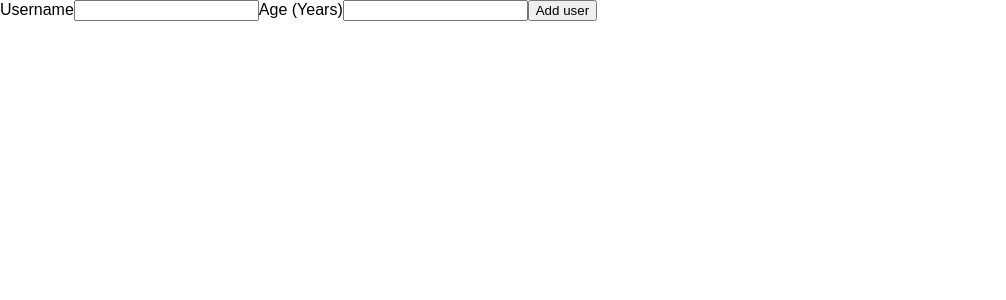
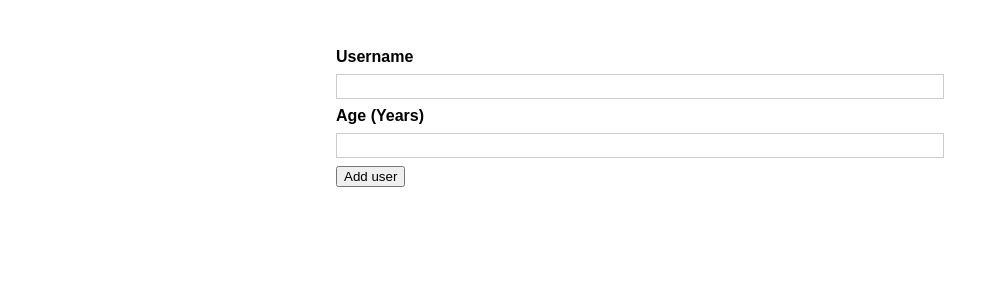
Before and after one commit to bruflor/task-project, a React (Create React App) app: page / in a window 1280 px wide. Shown: the top 300 px of the page, without its empty margins (0-1006 px from the left). Built offline with nearby package versions, Linux system fonts and the light colour scheme.

Commit message:
basic css card

```diff
--- a/src/components_user/AddUser.js
+++ b/src/components_user/AddUser.js
@@ -1,9 +1,13 @@
+import Card from "./cards/Card";
+import classes from "./AddUser.module.css";
+
 const AddUser = () => {
   const addUserHandler = (event) => {
     event.preventDefault();
   };
 
   return (
+    <Card className={classes.input}>
       <form onSubmit={addUserHandler}>
         <label htmlFor="username">Username</label>
         <input id="username" type="text"></input>
@@ -12,6 +16,7 @@
         <input id="age" type="number"></input>
         <button type="submit">Add user</button>
       </form>
+    </Card>
   );
 };
 
--- /dev/null
+++ b/src/components_user/AddUser.module.css
@@ -0,0 +1,26 @@
+.input {
+  margin: 2rem auto;
+  padding: 1rem;
+  width: 90%;
+  max-width: 40rem;
+}
+
+.input label {
+  display: block;
+  font-weight: bold;
+  margin-bottom: 0.5rem;
+}
+
+.input input {
+  font: inherit;
+  display: block;
+  width: 100%;
+  border: 1px solid #ccc;
+  padding: 0.15rem;
+  margin-bottom: 0.5rem;
+}
+
+.input input:focus {
+  outline: none;
+  border-color: #4f005f;
+}
--- a/src/components_user/cards/Card.js
+++ b/src/components_user/cards/Card.js
@@ -0,0 +1,9 @@
+import classes from "./Card.module.css";
+
+const Card = (props) => {
+  return (
+    <div className={`${classes.card} ${props.className}`}>{props.children}</div>
+  );
+};
+
+export default Card;
--- a/src/components_user/cards/Card.module.css
+++ b/src/components_user/cards/Card.module.css
@@ -0,0 +1,5 @@
+.card {
+  background: white;
+  box-shadow: 0 2px 8px #0000.26;
+  border-radius: 10px;
+}
```
Also changed, not shown: 1 other file (tests, documents, lock files or other folders). Lines whose indentation alone changed are shown as unchanged.
